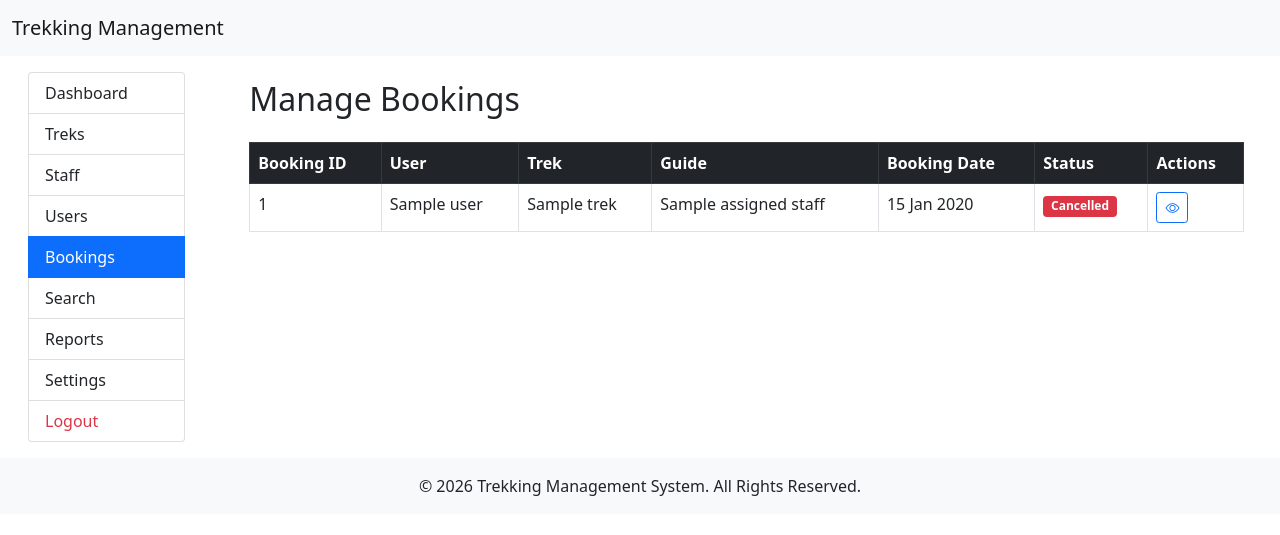
After one commit to swarnabha0252/trekking-management-app, a Flask app: template templates/manage_bookings.html in a window 1280 px wide. The commit adds this page. Shown: the top 535 px of the page. Run offline with Flask 3, Linux system fonts and the light colour scheme; the template is opened without the code that fills it: most values are stand-ins (such as "Sample title", 1, 10 or a date in 2020); parts of the project's set-up code (start-up, migrations or seed data) failed here and were passed over.

Commit message:
Implement admin booking management workflow

```diff
--- a/templates/admin_dashboard.html
+++ b/templates/admin_dashboard.html
@@ -32,7 +32,7 @@ Admin Dashboard
 
     </a>
 
-    <a href="#" class="list-group-item list-group-item-action">
+    <a href="{{ url_for('admin.manage_bookings') }}" class="list-group-item list-group-item-action">
 
         Bookings
 
--- /dev/null
+++ b/templates/manage_bookings.html
@@ -0,0 +1,386 @@
+{% extends "base.html" %}
+
+{% block title %}
+Manage Bookings
+{% endblock %}
+
+{% block sidebar %}
+
+<div class="list-group">
+
+    <a href="{{ url_for('admin.admin_dashboard') }}" class="list-group-item list-group-item-action">
+        Dashboard
+    </a>
+
+    <a href="{{ url_for('admin.manage_treks') }}" class="list-group-item list-group-item-action">
+        Treks
+    </a>
+
+    <a href="{{ url_for('admin.manage_staff') }}" class="list-group-item list-group-item-action">
+        Staff
+    </a>
+
+    <a href="{{ url_for('admin.manage_users') }}" class="list-group-item list-group-item-action">
+        Users
+    </a>
+
+    <a href="{{ url_for('admin.manage_bookings') }}" class="list-group-item list-group-item-action active">
+        Bookings
+    </a>
+
+    <a href="#" class="list-group-item list-group-item-action">
+        Search
+    </a>
+
+    <a href="#" class="list-group-item list-group-item-action">
+        Reports
+    </a>
+
+    <a href="#" class="list-group-item list-group-item-action">
+        Settings
+    </a>
+
+    <a href="{{ url_for('auth.logout') }}" class="list-group-item list-group-item-action text-danger">
+        Logout
+    </a>
+
+</div>
+
+{% endblock %}
+
+{% block content %}
+
+<h2 class="mb-4">
+    Manage Bookings
+</h2>
+
+<table class="table table-bordered table-hover">
+
+    <thead class="table-dark">
+
+        <tr>
+
+            <th>Booking ID</th>
+            <th>User</th>
+            <th>Trek</th>
+            <th>Guide</th>
+            <th>Booking Date</th>
+            <th>Status</th>
+            <th>Actions</th>
+
+        </tr>
+
+    </thead>
+
+    <tbody>
+
+        {% for booking in bookings %}
+
+        <tr>
+
+            <td>{{ booking.public_id }}</td>
+
+            <td>{{ booking.user.name }}</td>
+
+            <td>{{ booking.trek.name }}</td>
+
+            <td>
+
+                {% if booking.trek.assigned_staff %}
+
+                    {{ booking.trek.assigned_staff.name }}
+
+                {% else %}
+
+                    Not Assigned
+
+                {% endif %}
+
+            </td>
+
+            <td>
+
+                {{ booking.booking_date.strftime("%d %b %Y") }}
+
+            </td>
+
+            <td>
+
+                {% if booking.status == "Booked" %}
+
+                    <span class="badge bg-success">
+                        Booked
+                    </span>
+
+                {% elif booking.status == "Completed" %}
+
+                    <span class="badge bg-primary">
+                        Completed
+                    </span>
+
+                {% else %}
+
+                    <span class="badge bg-danger">
+                        Cancelled
+                    </span>
+
+                {% endif %}
+
+            </td>
+
+            <td class="text-nowrap">
+
+                <button
+                    class="btn btn-outline-primary btn-sm"
+                    data-bs-toggle="modal"
+                    data-bs-target="#detailsModal{{ booking.id }}"
+                    title="View Booking">
+
+                    <i class="bi bi-eye"></i>
+
+                </button>
+
+                {% if booking.status == "Booked" %}
+
+                <button
+                    class="btn btn-outline-danger btn-sm"
+                    data-bs-toggle="modal"
+                    data-bs-target="#cancelModal{{ booking.id }}"
+                    title="Cancel Booking">
+
+                    <i class="bi bi-x-circle"></i>
+
+                </button>
+
+                {% endif %}
+
+            </td>
+
+        </tr>
+
+        {% else %}
+
+        <tr>
+
+            <td colspan="7" class="text-center">
+
+                No bookings found.
+
+            </td>
+
+        </tr>
+
+        {% endfor %}
+
+    </tbody>
+
+</table>
+
+<!-- Booking Modals -->
+
+{% for booking in bookings %}
+
+<!-- Details Modal -->
+
+<div class="modal fade" id="detailsModal{{ booking.id }}" tabindex="-1">
+
+    <div class="modal-dialog modal-lg modal-dialog-centered">
+
+        <div class="modal-content">
+
+            <div class="modal-header">
+
+                <h5 class="modal-title">
+
+                    Booking Details
+
+                </h5>
+
+                <button
+                    type="button"
+                    class="btn-close"
+                    data-bs-dismiss="modal">
+
+                </button>
+
+            </div>
+
+            <div class="modal-body">
+
+                <div class="row">
+
+                    <div class="col-md-6">
+
+                        <p><strong>Booking ID:</strong> {{ booking.public_id }}</p>
+
+                        <p><strong>User:</strong> {{ booking.user.name }}</p>
+
+                        <p><strong>Email:</strong> {{ booking.user.email }}</p>
+
+                        <p><strong>Trek:</strong> {{ booking.trek.name }}</p>
+
+                        <p><strong>Location:</strong> {{ booking.trek.location }}</p>
+
+                    </div>
+
+                    <div class="col-md-6">
+
+                        <p>
+
+                            <strong>Guide:</strong>
+
+                            {% if booking.trek.assigned_staff %}
+
+                                {{ booking.trek.assigned_staff.name }}
+
+                            {% else %}
+
+                                Not Assigned
+
+                            {% endif %}
+
+                        </p>
+
+                        <p>
+
+                            <strong>Booking Date:</strong>
+
+                            {{ booking.booking_date.strftime("%d %b %Y") }}
+
+                        </p>
+
+                        <p>
+
+                            <strong>Status:</strong>
+
+                            {{ booking.status }}
+
+                        </p>
+
+                        <p>
+
+                            <strong>Price:</strong>
+
+                            ₹{{ booking.trek.price }}
+
+                        </p>
+
+                        <p>
+
+                            <strong>Duration:</strong>
+
+                            {{ booking.trek.duration }} Days
+
+                        </p>
+
+                    </div>
+
+                </div>
+
+            </div>
+
+            <div class="modal-footer">
+
+                <button
+                    class="btn btn-secondary"
+                    data-bs-dismiss="modal">
+
+                    Close
+
+                </button>
+
+            </div>
+
+        </div>
+
+    </div>
+
+</div>
+
+<!-- Cancel Modal -->
+
+{% if booking.status == "Booked" %}
+
+<div class="modal fade" id="cancelModal{{ booking.id }}" tabindex="-1">
+
+    <div class="modal-dialog modal-dialog-centered">
+
+        <div class="modal-content">
+
+            <div class="modal-header">
+
+                <h5 class="modal-title">
+
+                    Cancel Booking
+
+                </h5>
+
+                <button
+                    type="button"
+                    class="btn-close"
+                    data-bs-dismiss="modal">
+
+                </button>
+
+            </div>
+
+            <div class="modal-body">
+
+                Are you sure you want to cancel the booking for
+
+                <strong>{{ booking.user.name }}</strong>?
+
+                <hr>
+
+                <div class="alert alert-warning mb-0">
+
+                    This action will:
+
+                    <ul class="mb-0 mt-2">
+
+                        <li>Mark the booking as <strong>Cancelled</strong>.</li>
+
+                        <li>Restore one available slot in the trek.</li>
+
+                    </ul>
+
+                </div>
+
+            </div>
+
+            <div class="modal-footer">
+
+                <button
+                    class="btn btn-secondary"
+                    data-bs-dismiss="modal">
+
+                    Close
+
+                </button>
+
+                <form method="POST"
+                      action="{{ url_for('admin.cancel_booking', booking_id=booking.id) }}">
+
+                    <button
+                        type="submit"
+                        class="btn btn-danger">
+
+                        Confirm Cancellation
+
+                    </button>
+
+                </form>
+
+            </div>
+
+        </div>
+
+    </div>
+
+</div>
+
+{% endif %}
+
+{% endfor %}
+
+{% endblock %}
--- a/templates/manage_staff.html
+++ b/templates/manage_staff.html
@@ -31,7 +31,7 @@ Manage Staff
 
     </a>
 
-    <a href="#" class="list-group-item list-group-item-action">
+    <a href="{{ url_for('admin.manage_bookings') }}" class="list-group-item list-group-item-action">
 
         Bookings
 
--- a/templates/manage_users.html
+++ b/templates/manage_users.html
@@ -32,7 +32,7 @@ Manage Users
 
     </a>
 
-    <a href="#" class="list-group-item list-group-item-action">
+    <a href="{{ url_for('admin.manage_bookings') }}" class="list-group-item list-group-item-action">
 
         Bookings
 
```
Also changed, not shown: routes/admin.py (+48 -0 lines), templates/manage_treks.html (+7 -31 lines). Lines whose indentation alone changed are shown as unchanged.
